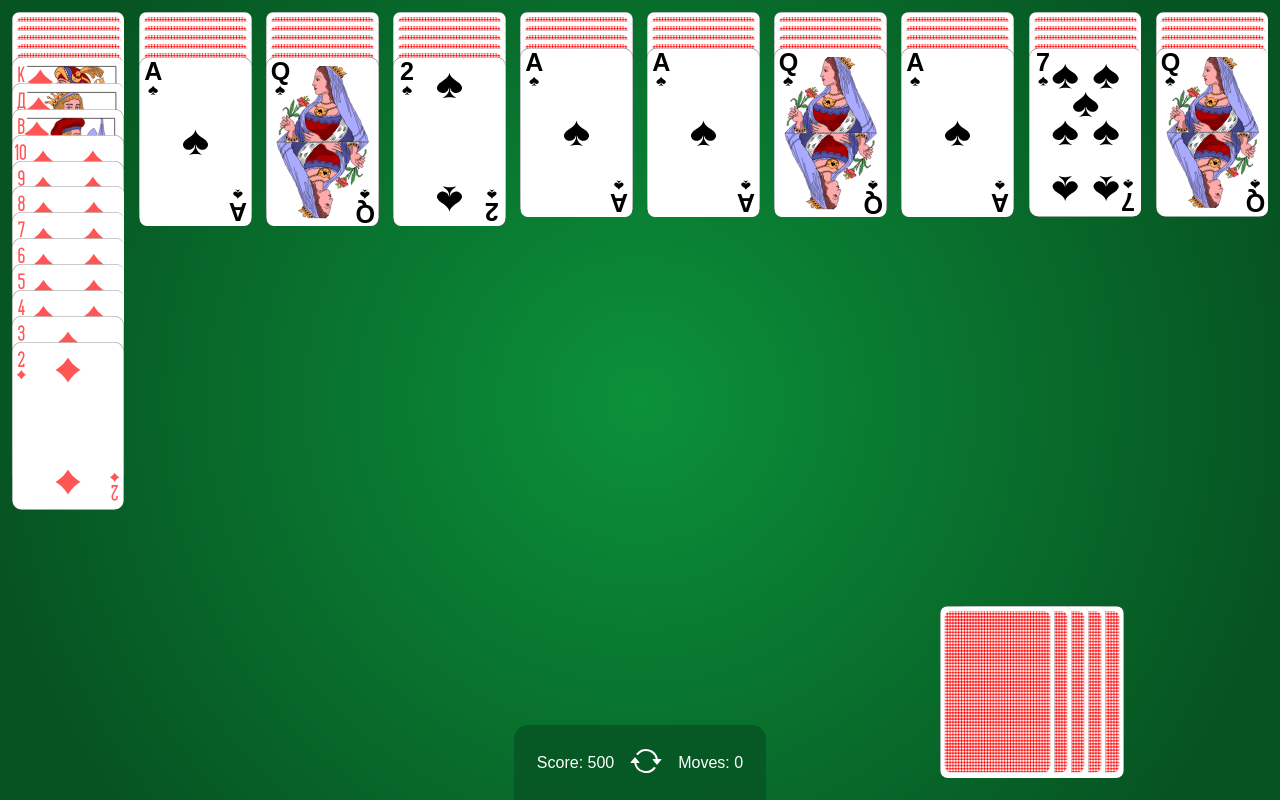
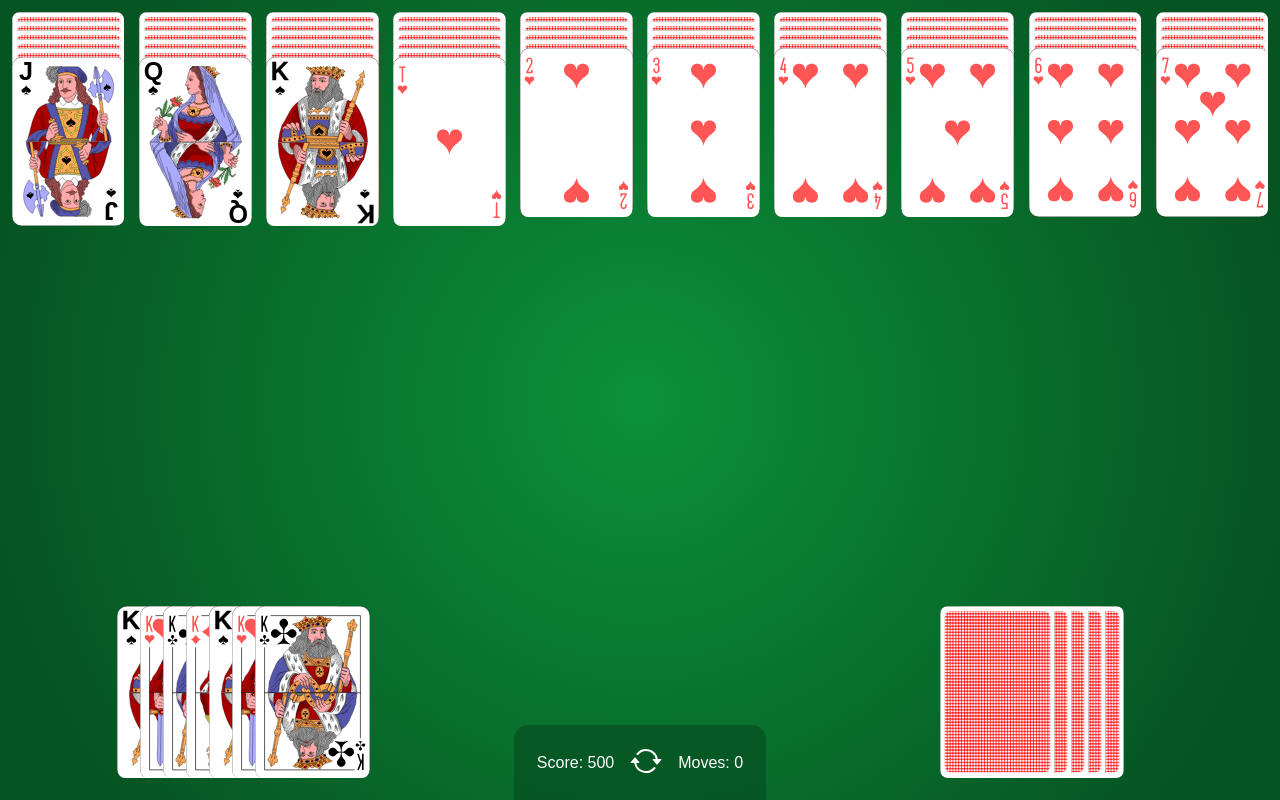
Before and after one commit to cjsellwood/spider, a React (Create React App) app: page / in a window 1280 px wide. Both pictures are taken after a click on the button 640 px from the left and 272 px from the top of the page. Built offline with nearby package versions, Linux system fonts and the light colour scheme.

Commit message:
Sets able to be completed in any suite

```diff
--- a/src/App.js
+++ b/src/App.js
@@ -21,7 +21,7 @@ function App() {
   const [hiddenCards, setHiddenCards] = useState([]);
   const [cards, setCards] = useState([]);
   const [spareCards, setSpareCards] = useState([]);
-  const [completed, setCompleted] = useState([]);
+  const [completed, setCompleted] = useState([13, 26, 39, 52, 13, 26, 39]);
   const [showFireworks, setShowFireworks] = useState(false);
   const [showEnd, setShowEnd] = useState(false);
   const [score, setScore] = useState(500);
@@ -46,8 +46,10 @@ function App() {
       return;
     }
     const { hiddenCards, topCards, spareCards } = generateCards(suites);
-    topCards[0] = [52, 51, 50, 49, 48, 47, 46, 45, 44, 43, 42, 41];
     setHiddenCards(hiddenCards);
+    for (let i = 10; i < 20; i++) {
+      topCards[i % 10] = [i + 1];
+    }
     setCards(topCards);
     setSpareCards(spareCards);
 
@@ -125,13 +127,18 @@ function App() {
 
   // Check if there are any sets complete and remove them
   const checkForSets = (cardCol, rect) => {
+    console.log(cardCol);
     let index = -1;
     for (let i = 0; i < cardCol.length; i++) {
-      if (cardCol[i] === 13) {
-        index = i;
-        for (let j = 13; j > 0; j--) {
-          if (cardCol[i + 13 - j] !== j) {
-            index = -1;
+      // Find any kings
+      for (let k = 1; k <= suites; k++) {
+        if (cardCol[i] === 13 * k) {
+          index = i;
+          for (let j = 13 * k; j >= k * 13 - 12; j--) {
+            // If not 13 consecutive numbers do not count set
+            if (cardCol[i + 13 * k - j] !== j) {
+              index = -1;
+            }
           }
         }
       }
@@ -145,7 +152,7 @@ function App() {
       if (completed.length + 1 === 8) {
         gameWon();
       }
-      setCompleted([...completed, 13]);
+      setCompleted([...completed, cardCol[index]]);
 
       setKingAnimation({
         x: rect.left + rect.width,
@@ -178,7 +185,6 @@ function App() {
   };
 
   const handleDragEnd = (e) => {
-    console.log(e);
     const { over } = e;
     if (over) {
       // Get data for the card receiving card and col
@@ -372,6 +378,7 @@ function App() {
         spareCards={spareCards}
         kingAnimation={kingAnimation}
         setSparePosition={setSparePosition}
+        suites={suites}
       />
 
       {showFireworks && (
--- a/src/components/BottomBar.css
+++ b/src/components/BottomBar.css
@@ -56,7 +56,6 @@ footer {
   height: 0;
   overflow: hidden;
   padding-top: calc(150% / 8);
-  background-image: url(../images/spades13.svg);
   background-size: cover;
 }
 
--- a/src/components/BottomBar.js
+++ b/src/components/BottomBar.js
@@ -1,6 +1,7 @@
 import React, { useRef, useCallback } from "react";
 import "./BottomBar.css";
 import { motion } from "framer-motion";
+import getSuite from "../functions/getSuite";
 
 const BottomBar = ({
   completed,
@@ -13,6 +14,7 @@ const BottomBar = ({
   spareCards,
   kingAnimation,
   setSparePosition,
+  suites,
 }) => {
   const ref = useRef();
 
@@ -47,7 +49,9 @@ const BottomBar = ({
           return (
             <motion.div
               key={"completed" + i}
-              className="completed-card card13"
+              className={`completed-card ${getSuite(card)}${
+                ((card - 1) % 13) + 1
+              }`}
               style={{ zIndex: `${i}` }}
               initial={{ x: 0, y: 0 }}
               animate={{
--- a/src/components/CardContainer.js
+++ b/src/components/CardContainer.js
@@ -3,9 +3,9 @@ import Draggable from "./Draggable";
 import { v4 as uuidv4 } from "uuid";
 import "./CardContainer.css";
 import { motion } from "framer-motion";
+import getSuite from "../functions/getSuite";
 
 const shouldItDrag = (cardColumn) => {
-  console.log(cardColumn)
   let isCorrectOrder = true;
   const correctOrder = [];
   for (let i = Math.max(...cardColumn); i >= Math.min(...cardColumn); i--) {
@@ -63,18 +63,6 @@ const CardContainer = ({
     delay = (10 - colNum) * 0.08;
   }
 
-  const getSuite = (n) => {
-    if (n <= 13) {
-      return "spades";
-    } else if (n <= 26) {
-      return "hearts";
-    } else if (n <= 39) {
-      return "clubs";
-    } else {
-      return "diamonds";
-    }
-  };
-
   return (
     <Draggable
       id={id}
--- /dev/null
+++ b/src/functions/getSuite.js
@@ -0,0 +1,13 @@
+const getSuite = (n) => {
+  if (n <= 13) {
+    return "spades";
+  } else if (n <= 26) {
+    return "hearts";
+  } else if (n <= 39) {
+    return "clubs";
+  } else {
+    return "diamonds";
+  }
+};
+
+export default getSuite;
```
